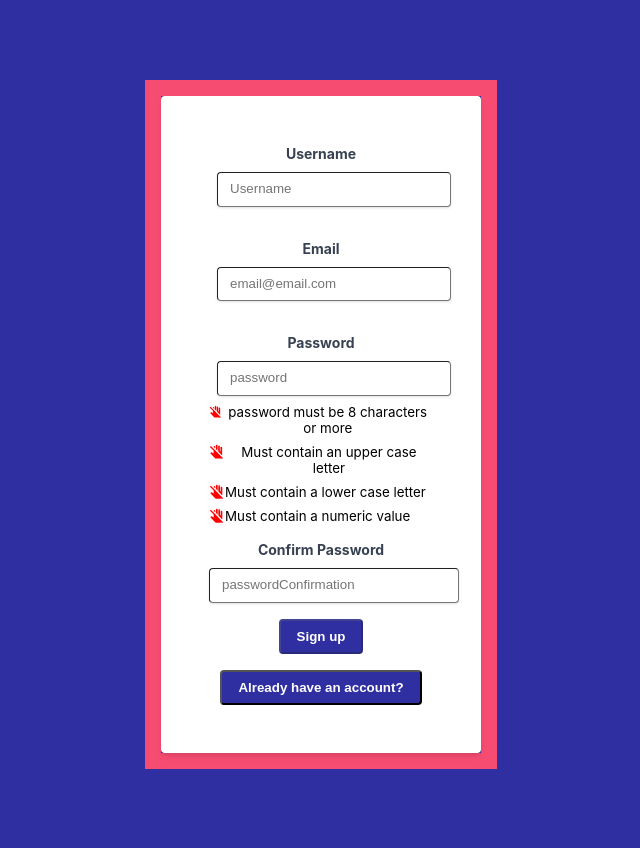
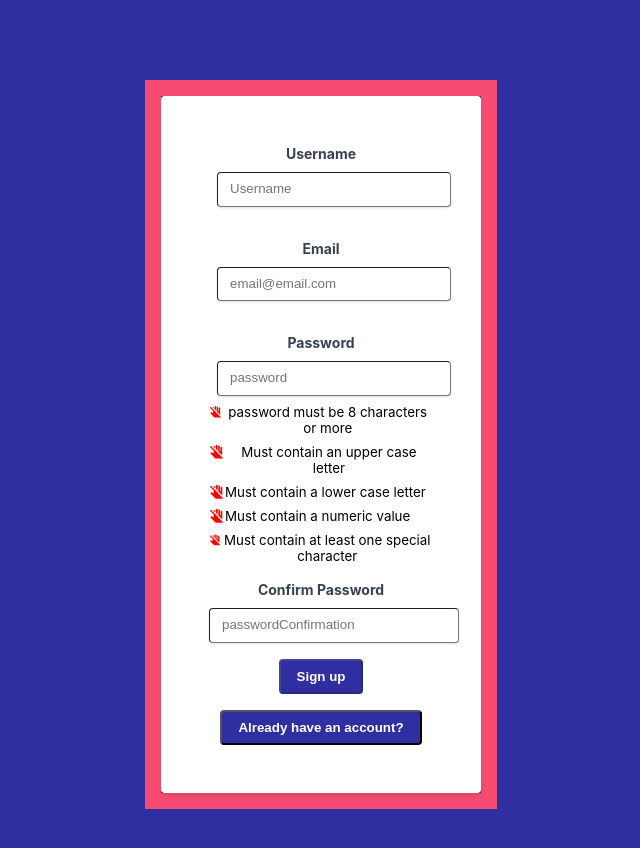
Before and after one commit to UzielCarranza/chat-app, a React (Create React App) app: page /signup in a window 1280 px wide. Shown: the top 848 px of the page, without its empty margins (319-959 px from the left). Built offline with nearby package versions, Linux system fonts and the light colour scheme.

Commit message:
added data validation that checks for special characters within the sign up form

```diff
--- a/src/components/SignUp.js
+++ b/src/components/SignUp.js
@@ -24,6 +24,7 @@ export const SignUp = () => {
     const [isUpperCase, setIsUpperCase] = useState(false);
     const [isLowerCase, setIsLowerCase] = useState(false);
     const [isNumericValue, setIsnumericValue] = useState(false);
+    const [hasSpecialCharacters, setHasSpecialCharacters] = useState(false);
 
 
     //fires up once the log in button gets click
@@ -47,6 +48,8 @@ export const SignUp = () => {
             let lowerCase = new RegExp("^(?=.*[a-z])");
             //regex that checks for numeric values
             let numericValues = new RegExp("^(?=.*\\d)");
+            //regex that checks string to contain at least one special character
+            let hasSpecialCharacters = new RegExp("^(?=.*[-+_!@#$%^&*., ?])");
             if (password !== null) {
                 //check for password's length
                 if (password.length >= 8) {
@@ -69,7 +72,13 @@ export const SignUp = () => {
                 if (numericValues.test(password)) {
                     setIsnumericValue(true);
                 } else {
-                    setIsnumericValue(false)
+                    setIsnumericValue(false);
+                }
+                if (hasSpecialCharacters.test(password)) {
+                    setHasSpecialCharacters(true);
+                } else {
+
+                    setHasSpecialCharacters(false);
                 }
             }
         }, [password]
@@ -153,6 +162,12 @@ export const SignUp = () => {
                         <div className="flex justify-start mt-2"><MdDoNotTouch style={{color: 'red'}}/><small>
                             Must
                             contain a numeric value</small></div>}
+                    {hasSpecialCharacters ?
+                        <div className="flex justify-start mt-2"><AiFillCheckCircle style={{color: 'green'}}/><small>Must
+                            contain at least one special character</small></div> :
+                        <div className="flex justify-start mt-2"><MdDoNotTouch style={{color: 'red'}}/><small>
+                            Must
+                            contain at least one special character</small></div>}
                 </div>
                 {/*confirm password field*/}
                 <label className="login-form-label mt-4">
```
